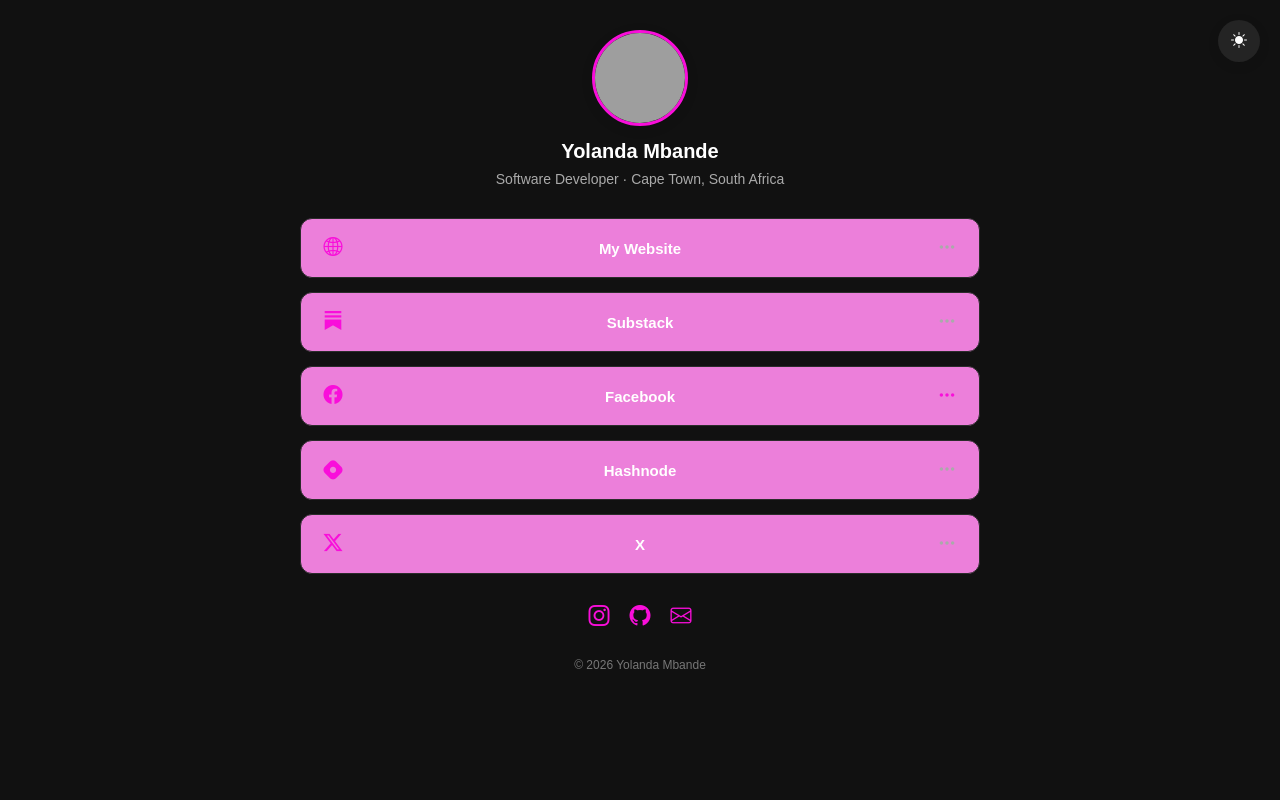
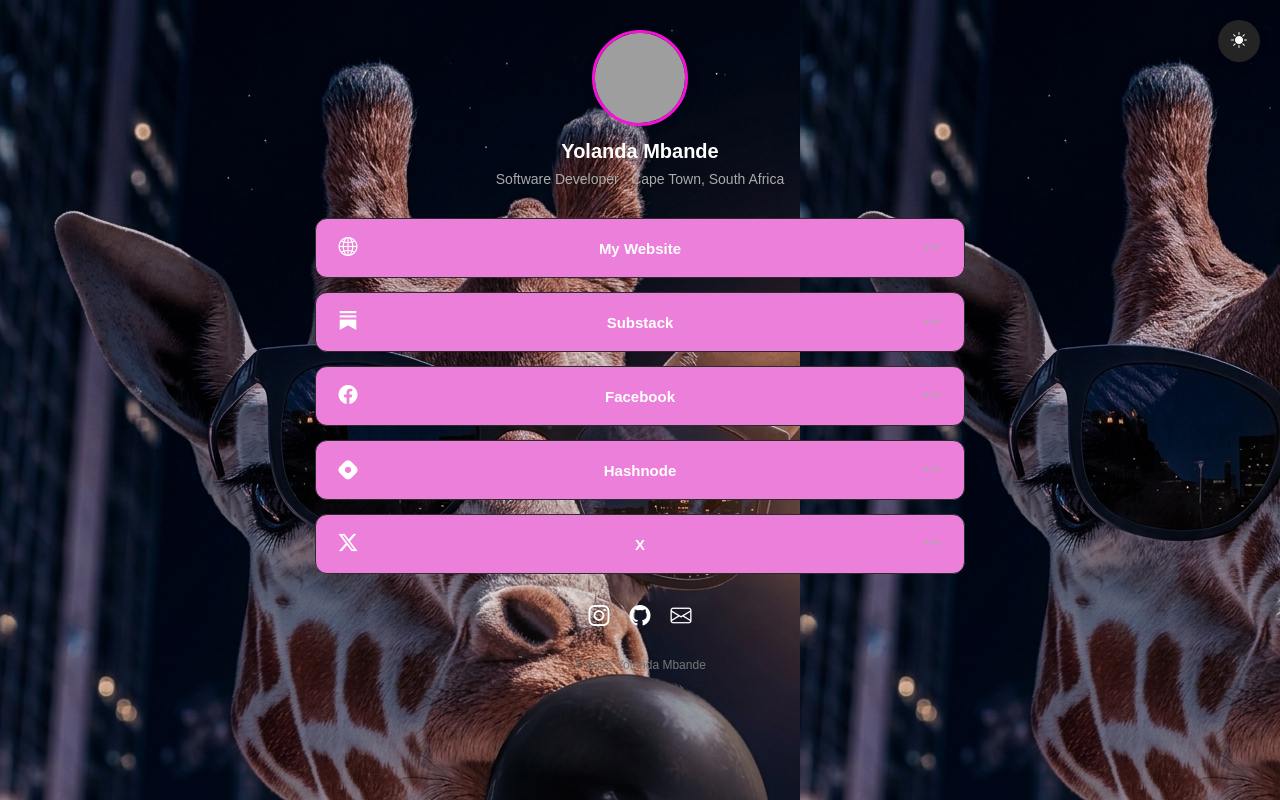
Before and after one commit to YolandaMbande/link_card, a plain HTML site: page index.html in a window 1280 px wide. Both pictures are taken after a click on the button "Toggle theme". Drawn offline with nearby package versions, Linux system fonts and the light colour scheme; grey boxes are pictures that could not be loaded.

Commit message:
background images changes

```diff
--- a/index.html
+++ b/index.html
@@ -26,11 +26,12 @@
       display: flex;
       justify-content: center;
       padding: 30px 16px;
+      background-image: url(images/download.jfif);
     }
 
     .container {
       width: 100%;
-      max-width: 680px;
+      max-width: 650px;
       display: flex;
       flex-direction: column;
       align-items: center;
@@ -78,6 +79,10 @@
       gap: 14px;
     }
 
+    .link-icon {
+      color: #f90eda;
+    }
+
     .link {
       position: relative;
       width: 100%;
@@ -108,7 +113,7 @@
     .link:hover {
       transform: translateY(-2px);
       box-shadow: 0 6px 18px rgba(0, 0, 0, 0.1);
-      background: #fafafa;
+      background: #836177;
     }
 
     .link:active {
@@ -246,11 +251,18 @@
     transform: scale(1.05);
   }
 
+  .socials a {
+    color: #f90eda;
+  }
+
+  body.dark-mode .socials a {
+    color: #ffffff;
+  }
 
   /* DARK MODE */
 
   body.dark-mode {
-    background: #111111;
+    background-image: url(images/download-2.jfif);
     color: #ffffff;
   }
 
@@ -261,6 +273,10 @@
   body.dark-mode .link {
     background: #ec7fda;
     border-color: #2c2c2c;
+    color: #ffffff;
+  }
+
+  body.dark-mode .link-icon {
     color: #ffffff;
   }
 
@@ -325,7 +341,7 @@
         rel="noopener noreferrer"
       >
         <span class="link-icon">
-          <i class="bi bi-globe2" style="color: #f90eda;"></i>
+          <i class="bi bi-globe2"></i>
         </span>
 
         <span>
@@ -344,7 +360,7 @@
         rel="noopener noreferrer"
       >
         <span class="link-icon">
-          <i class="bi bi-substack" style="color: #f90eda;"></i>
+          <i class="bi bi-substack"   ></i>
         </span>
 
         <span>
@@ -365,7 +381,7 @@
         rel="noopener noreferrer"
       >
         <span class="link-icon">
-          <i class="bi bi-facebook" style="color: #f90eda;"></i>
+          <i class="bi bi-facebook"   ></i>
         </span>
 
         <span>
@@ -373,7 +389,7 @@
         </span>
 
         <span class="link-menu">
-          <i class="bi bi-three-dots" style="color: #f90eda;"></i>
+          <i class="bi bi-three-dots"   ></i>
         </span>
       </a>
 
@@ -386,7 +402,7 @@
         rel="noopener noreferrer"
       >
         <span class="link-icon">
-          <i class="fa-brands fa-hashnode" style="color: #f90eda;"></i>
+          <i class="fa-brands fa-hashnode"   ></i>
         </span>
 
         <span>
@@ -402,10 +418,10 @@
       <!-- EMAIL -->
       <a
         class="link"
-        href="https://x.com/yolanda__mbande"
+        href="https://x.com/yolanda__mbande" target="_blank"
       >
         <span class="link-icon">
-          <i class="bi bi-twitter-x" style="color: #f90eda;"></i>
+          <i class="bi bi-twitter-x"   ></i>
         </span>
 
         <span>
@@ -429,7 +445,7 @@
         rel="noopener noreferrer"
         aria-label="Instagram"
       >
-        <i class="bi bi-instagram" style="color: #f90eda;"></i>
+        <i class="bi bi-instagram"   ></i>
       </a>
 
       <a
@@ -438,14 +454,14 @@
         rel="noopener noreferrer"
         aria-label="GitHub"
       >
-        <i class="bi bi-github" style="color: #f90eda;"></i>
+        <i class="bi bi-github"   ></i>
       </a>
 
       <a
         href="mailto:y_mbande@icloud.com"
         aria-label="Email"
       >
-        <i class="bi bi-envelope" style="color: #f90eda;"></i>
+        <i class="bi bi-envelope"   ></i>
       </a>
 
     </div>
```
Also changed, not shown: images/download-2.jfif (added), images/download.jfif (added).
